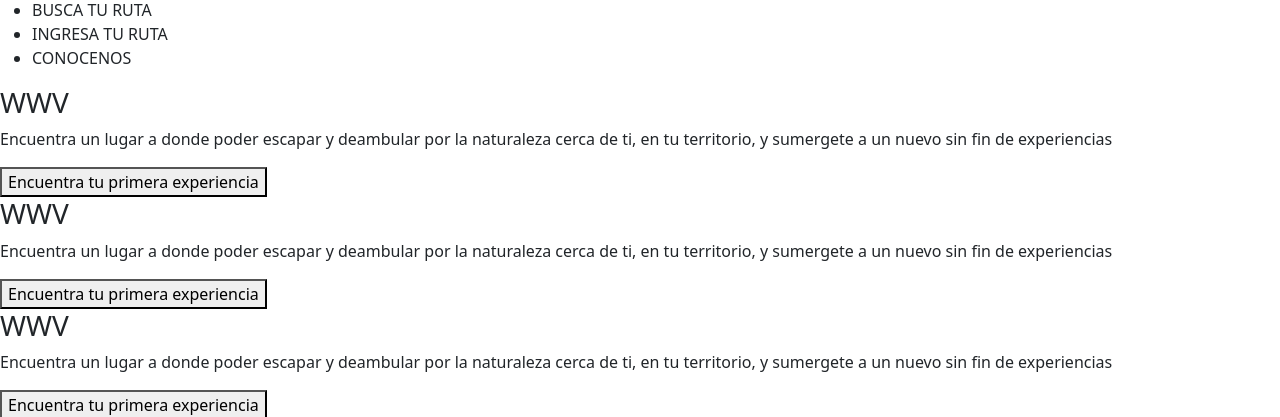
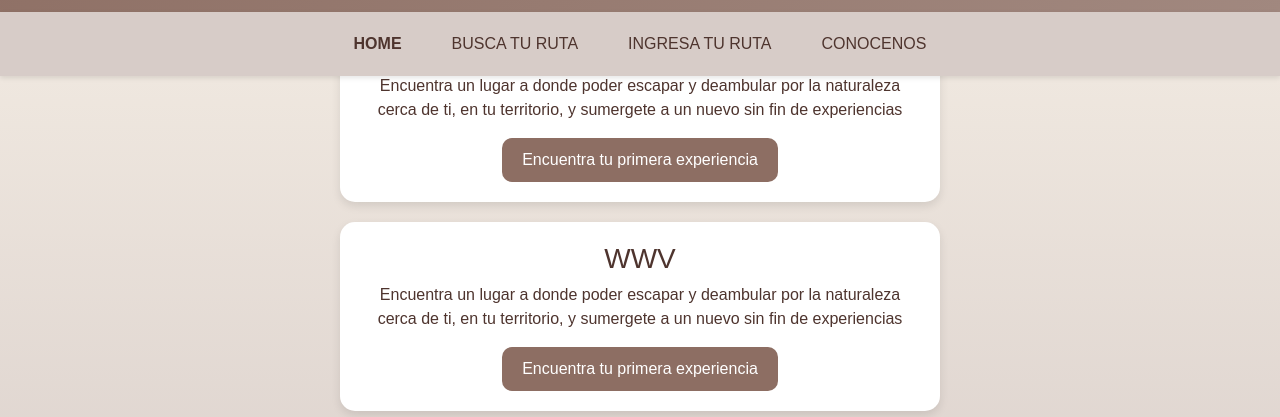
Before and after one commit to CarlaFdezdh/Wonder-Wander-Valencia, a plain HTML site: page www/index.html in a window 1280 px wide. Shown: the part 188-605 px from the top of the page. Drawn offline with nearby package versions, Linux system fonts and the light colour scheme; files whose address does not match are found by name.

Commit message:
Update index.html

```diff
--- a/www/index.html
+++ b/www/index.html
@@ -6,7 +6,7 @@
     <link href="https://cdn.jsdelivr.net/npm/bootstrap@5.3.3/dist/css/bootstrap.min.css" rel="stylesheet" integrity="sha384-QWTKZyjpPEjISv5WaRU9OFeRpok6YctnYmDr5pNlyT2bRjXh0JMhjY6hW+ALEwIH" crossorigin="anonymous">
 
     <title>Document</title>
-    <link rel="stylesheet" href="prueba.css">
+    <link rel="stylesheet" href="styles/styleindex.css">
 </head>
 <body>
     <header>
```
